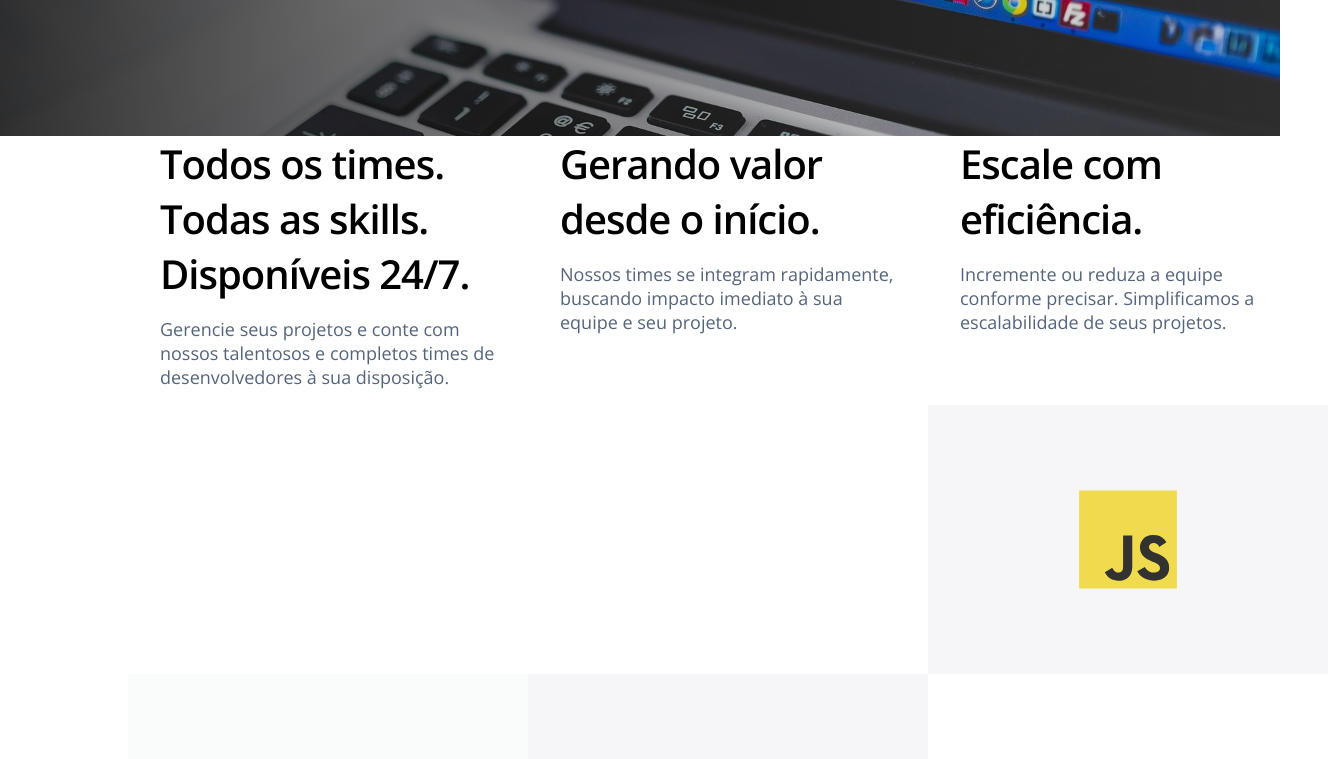
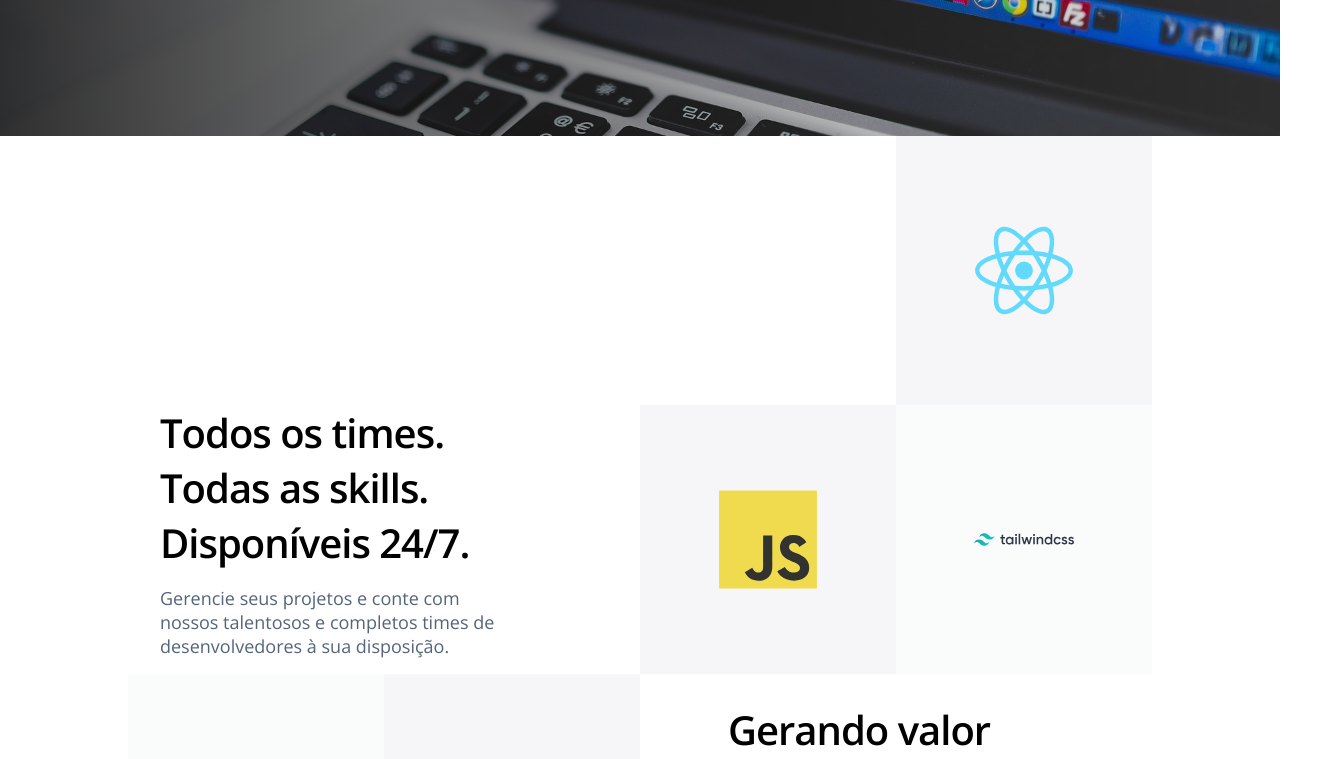
Before and after one commit to bear-system-dev/bear-system-react, a React (Vite) app: page / in a window 1280 px wide. Shown: the part 560-1319 px from the top of the page, 1328 px wide, since content can reach past the window. Built offline with nearby package versions, Linux system fonts and the light colour scheme.

Commit message:
fix home tools grid

```diff
--- a/src/Pages/Home/components/ToolsGrid/index.tsx
+++ b/src/Pages/Home/components/ToolsGrid/index.tsx
@@ -10,7 +10,10 @@ export function ToolsGrid() {
       <div className="tools__grid">
         {gridTextElements.map((item) => {
           return (
-            <div key={item.div} className={'tools__grid--call-to-action'}>
+            <div
+              key={item.div}
+              className={`tools__grid--call-to-action div${item.div}`}
+            >
               <h2>{item.title}</h2>
               <h3>{item.subtitle}</h3>
             </div>
```
